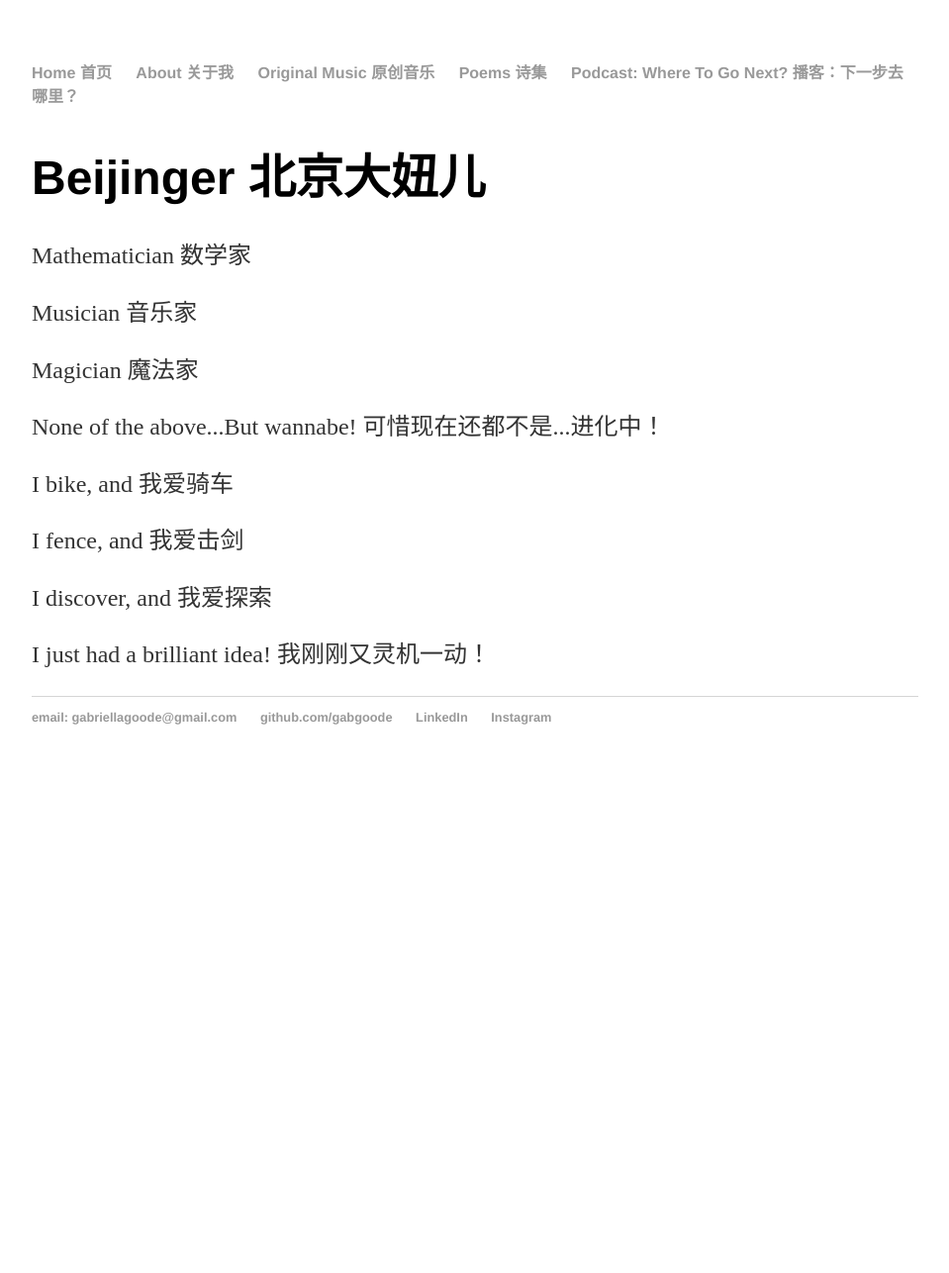
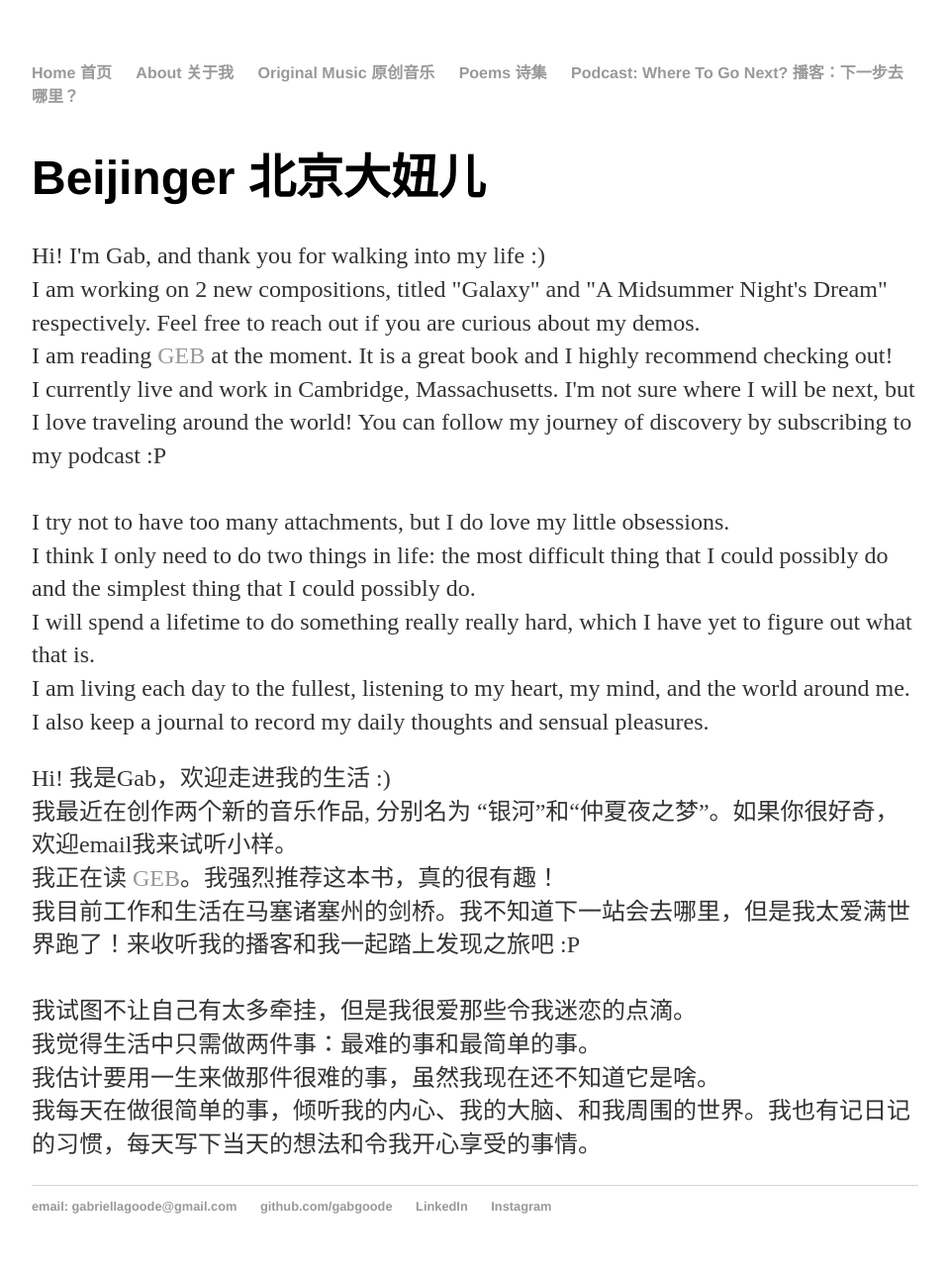
Before and after one commit to gabgoode/gabgoode.github.io, a Jekyll site: the page built from about/index.html, in a window 1280 px wide. Shown: the whole page at 99% size, without its empty margins (160-1119 px from the left). Built offline with Jekyll 4.4.1, drawn with Linux system fonts in a browser that asks for light colours; before the commit the page ends 900 px from its top, so only the background shows below that.

Commit message:
Update index.html

```diff
--- a/about/index.html
+++ b/about/index.html
@@ -4,12 +4,26 @@ title: About Gabriella Liu
 ---
 <div class="blurb">
 	<h1>Beijinger 北京大妞儿</h1>
-	<p>Mathematician 数学家</p>
-  <p>Musician 音乐家</p>
-  <p>Magician 魔法家</p>
-  <p>None of the above...But wannabe! 可惜现在还都不是...进化中！</p>
-  <p>I bike, and 我爱骑车</p>
-  <p>I fence, and 我爱击剑</p>
-  <p>I discover, and 我爱探索</p>
-  <p>I just had a brilliant idea! 我刚刚又灵机一动！</p>
+	<p>
+			Hi! I'm Gab, and thank you for walking into my life :)<br/>
+			I am working on 2 new compositions, titled "Galaxy" and "A Midsummer Night's Dream" respectively. Feel free to reach out if you are curious about my demos.<br/>
+			I am reading <a href="https://www.goodreads.com/book/show/24113.G_del_Escher_Bach">GEB</a> at the moment. It is a great book and I highly recommend checking out! <br/>
+			I currently live and work in Cambridge, Massachusetts. I'm not sure where I will be next, but I love traveling around the world! You can follow my journey of discovery by subscribing to my podcast :P <br/>
+		<br/>
+			I try not to have too many attachments, but I do love my little obsessions. <br/>
+			I think I only need to do two things in life: the most difficult thing that I could possibly do and the simplest thing that I could possibly do. <br/>
+			I will spend a lifetime to do something really really hard, which I have yet to figure out what that is. <br/>
+			I am living each day to the fullest, listening to my heart, my mind, and the world around me. I also keep a journal to record my daily thoughts and sensual pleasures. <br/>
+		</p>
+		<p>
+			Hi! 我是Gab，欢迎走进我的生活 :)<br/>
+			我最近在创作两个新的音乐作品, 分别名为 “银河”和“仲夏夜之梦”。如果你很好奇，欢迎email我来试听小样。<br/>
+			我正在读 <a href="https://www.goodreads.com/book/show/24113.G_del_Escher_Bach">GEB</a>。我强烈推荐这本书，真的很有趣！ <br/>
+			我目前工作和生活在马塞诸塞州的剑桥。我不知道下一站会去哪里，但是我太爱满世界跑了！来收听我的播客和我一起踏上发现之旅吧 :P<br/>
+		<br/>
+			我试图不让自己有太多牵挂，但是我很爱那些令我迷恋的点滴。<br/>
+			我觉得生活中只需做两件事：最难的事和最简单的事。 <br/>
+			我估计要用一生来做那件很难的事，虽然我现在还不知道它是啥。<br/>
+			我每天在做很简单的事，倾听我的内心、我的大脑、和我周围的世界。我也有记日记的习惯，每天写下当天的想法和令我开心享受的事情。<br/>
+		</p>
 </div><!-- /.blurb -->
```
